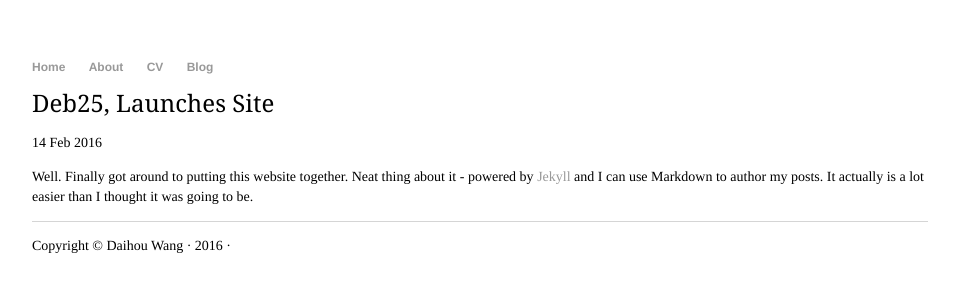
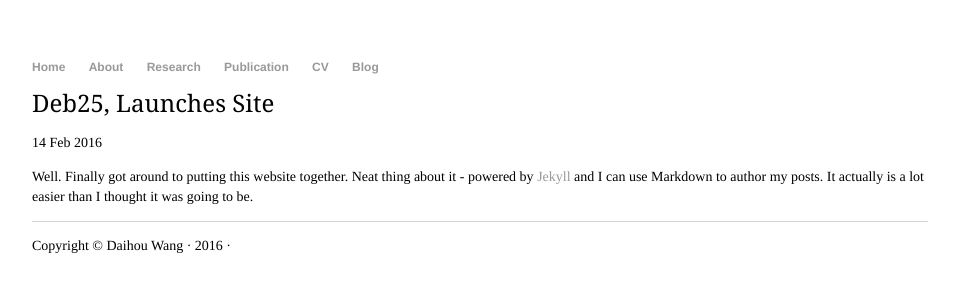
Before and after one commit to Deb25/Deb25.github.io, a Jekyll site: the page built from _posts/2016-02-14-deb25-site-launched.md, in a window 1280 px wide. Shown: the top 300 px of the page, without its empty margins (160-1115 px from the left). Built offline with Jekyll 4.4.1, drawn with Linux system fonts in a browser that asks for light colours.

Commit message:
Update default.html

```diff
--- a/_layouts/default.html
+++ b/_layouts/default.html
@@ -8,10 +8,12 @@
 		<body>
 			<nav>
 	    		<ul>
-	        		<li><a href="/">Home</a></li>
-		        	<li><a href="/about">About</a></li>
-	        		<li><a href="/cv">CV</a></li>
-	        		<li><a href="/blog">Blog</a></li>
+        			<li><a href="/">Home</a></li>
+	        		<li><a href="/about">About</a></li>
+	        		<li><a href="/research">Research</a></li>
+	        		<li><a href="/publication">Publication</a></li>
+        			<li><a href="/cv">CV</a></li>
+        			<li><a href="/blog">Blog</a></li>
 	    		</ul>
 			</nav>
 			<div class="container">
```
